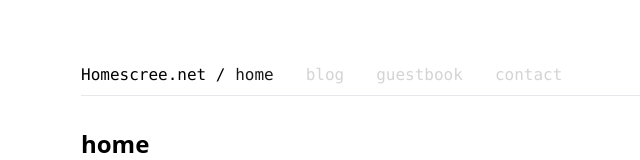
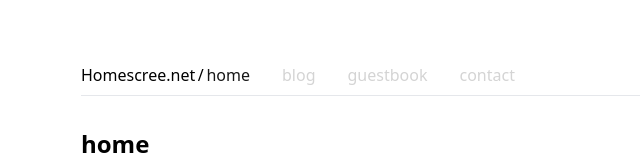
Before and after one commit to a-me-lia/homescreenet, a Next.js app: page /home in a window 1280 px wide. Shown: the top 160 px of the page, without its empty margins (188-828 px from the left). Built offline with nearby package versions, Linux system fonts and the light colour scheme.

Commit message:
deleted a ton of unnecessary markup
Signed-off-by: matthewguo86 <110259342+a-me-lia@users.noreply.github.com>

```diff
--- a/src/app/blog/tag.tsx
+++ b/src/app/blog/tag.tsx
@@ -1,5 +1,6 @@
 "use client";
 import { useRouter, useSearchParams } from "next/navigation";
+import RootLayout from "../layout";
 
 const bgColors = [
   "bg-red-500",
@@ -68,6 +69,7 @@ export default function Tag({
           id={index.toString()}
           onClick={() => {
             updateParams(entry);
+
           }}
         >
           {entry}
--- a/src/app/components/navbar.tsx
+++ b/src/app/components/navbar.tsx
@@ -94,8 +94,7 @@ export default function Navbar() {
       <div className="md:mx-auto md:w-[742px] mx-4">
         <nav>
           <div className="flex flex-row ">
-            <div className="flex flex-row  bg-white items-baseline justify-between overflow-x-hidden ">
-              <div className="flex flex-col font-mono text-[16px] w-full bg-white">
+
                 <div className="flex flex-row items-baseline -mr-6">
                   <Link href={'/'} className="md:block hidden" id="homescree.net">
                     Homescree.net&thinsp;/&thinsp;
@@ -116,8 +115,7 @@ export default function Navbar() {
                     );
                   })}
                 </div>
-              </div>
-            </div>
+
             <h2 className="font-mono md:block hidden">
                   {level >= 2 && (
                       <Link href={`/${pathitems[0]}${pathitems[0] != '' ? '/' : ''}${pathitems[1]}`}>/ {pathitems[1]}</Link>
```
